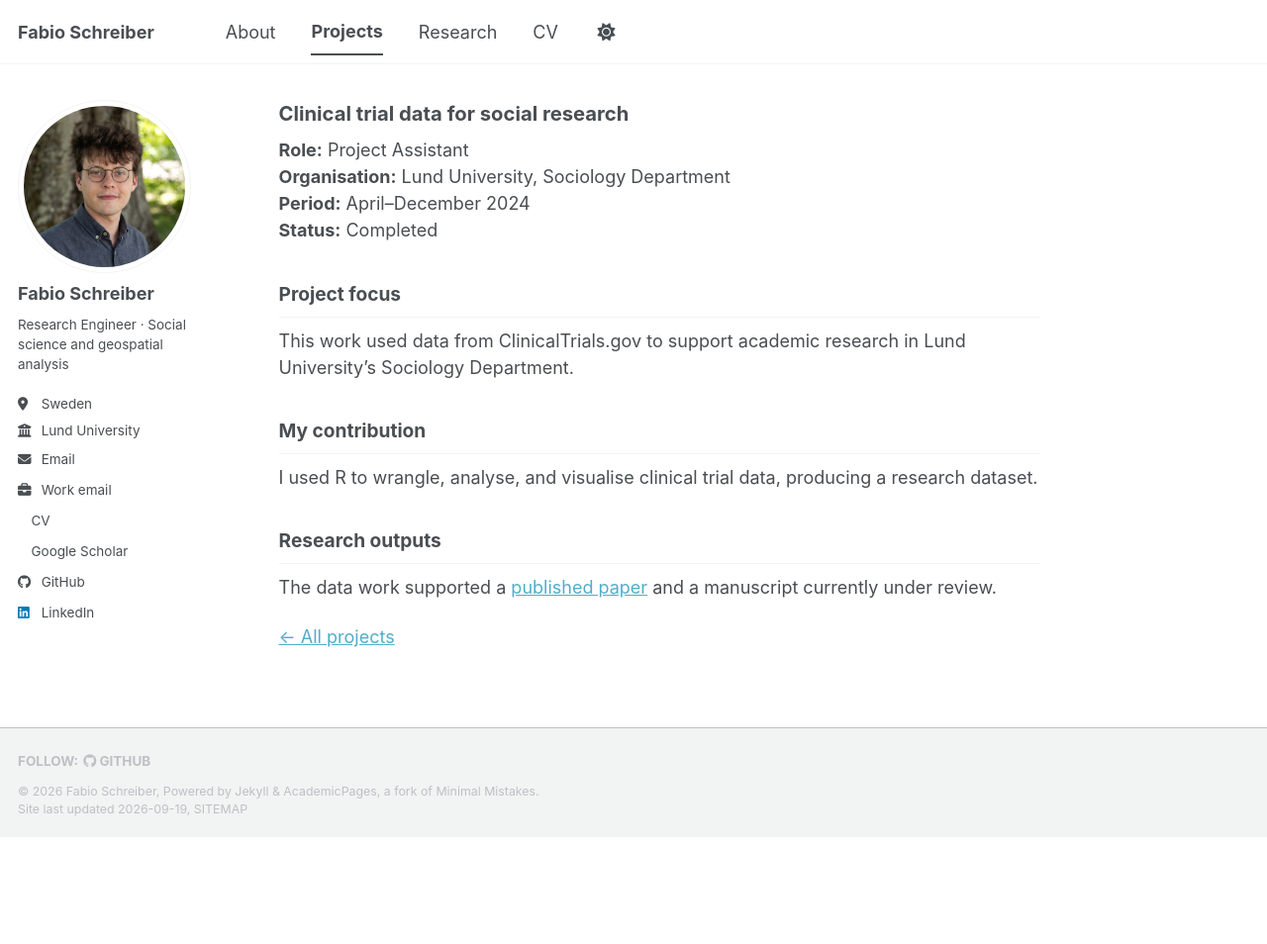
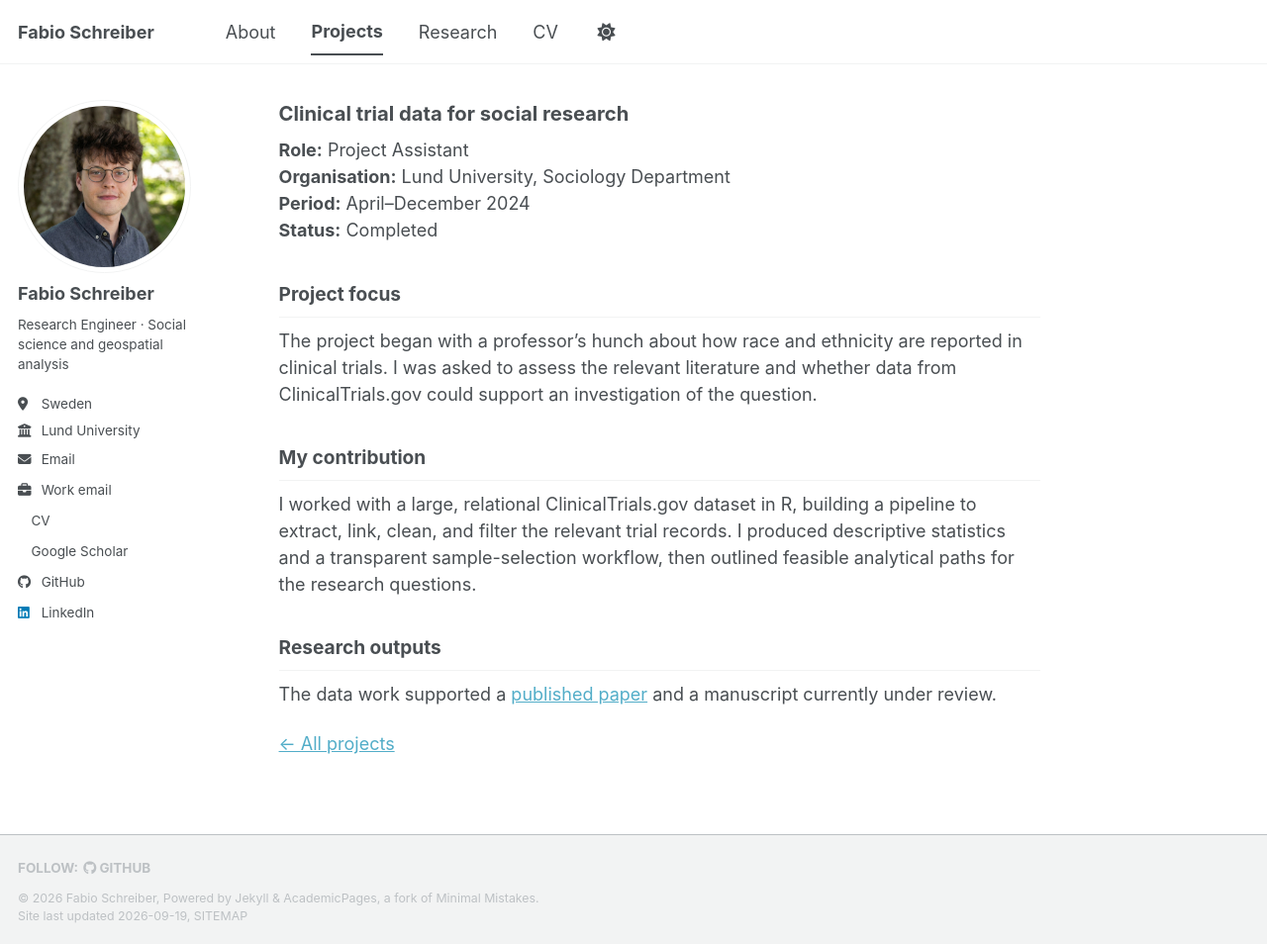
Before and after one commit to fab1s/fab1s.github.io, a Jekyll site: the page built from _portfolio/clinical-trials.md, in a window 1280 px wide and 954 px high. Shown: the whole window at 99% size. Built offline with Jekyll 4.4.1, drawn with Linux system fonts in a browser that asks for light colours; a style sheet for code colours, icons or effects is not loaded.

Commit message:
Expand clinical trials project description

```diff
--- a/_portfolio/clinical-trials.md
+++ b/_portfolio/clinical-trials.md
@@ -16,11 +16,11 @@ order: 5
 
 ## Project focus
 
-This work used data from ClinicalTrials.gov to support academic research in Lund University’s Sociology Department.
+The project began with a professor’s hunch about how race and ethnicity are reported in clinical trials. I was asked to assess the relevant literature and whether data from ClinicalTrials.gov could support an investigation of the question.
 
 ## My contribution
 
-I used R to wrangle, analyse, and visualise clinical trial data, producing a research dataset.
+I worked with a large, relational ClinicalTrials.gov dataset in R, building a pipeline to extract, link, clean, and filter the relevant trial records. I produced descriptive statistics and a transparent sample-selection workflow, then outlined feasible analytical paths for the research questions.
 
 ## Research outputs
 
```
